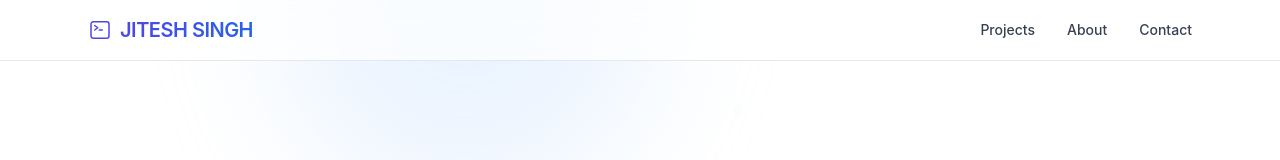
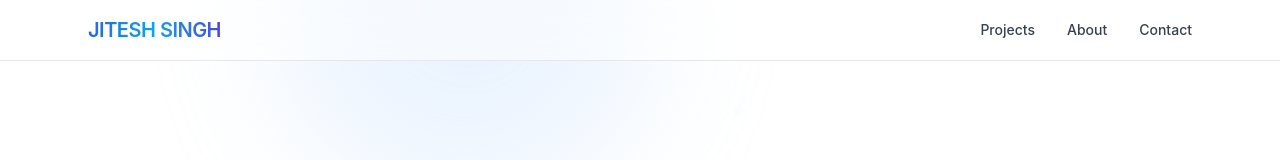
Before and after one commit to Me-Jitesh/Portfolio, a React (Vite) app: page / in a window 1280 px wide. Shown: the top 160 px of the page. Built offline with nearby package versions, Linux system fonts and the light colour scheme.

Commit message:
Navbar Simplified

```diff
--- a/src/components/Navbar.jsx
+++ b/src/components/Navbar.jsx
@@ -1,14 +1,10 @@
-import { CommandLineIcon } from "@heroicons/react/24/outline";
-
 export default function Navbar() {
   return (
-    <nav className="fixed top-0 w-full z-50 backdrop-blur-md bg-white/70 border-b border-gray-200">
+    <nav className="fixed top-0 w-full z-50 backdrop-blur-md bg-white/50 border-b border-gray-200">
       <div className="max-w-6xl mx-auto flex justify-between items-center px-6 py-4">
         <div className="flex items-center gap-2">
-          <CommandLineIcon className="w-6 h-6 text-indigo-600" />
-
           <h1 className="text-xl font-semibold tracking-tight text-gray-900">
-            <span className="bg-gradient-to-r from-indigo-600 to-blue-600 bg-clip-text text-transparent uppercase">
+            <span className="bg-gradient-to-r from-blue-600 via-sky-500 to-indigo-600 bg-clip-text text-transparent uppercase">
               Jitesh Singh
             </span>
           </h1>
```
